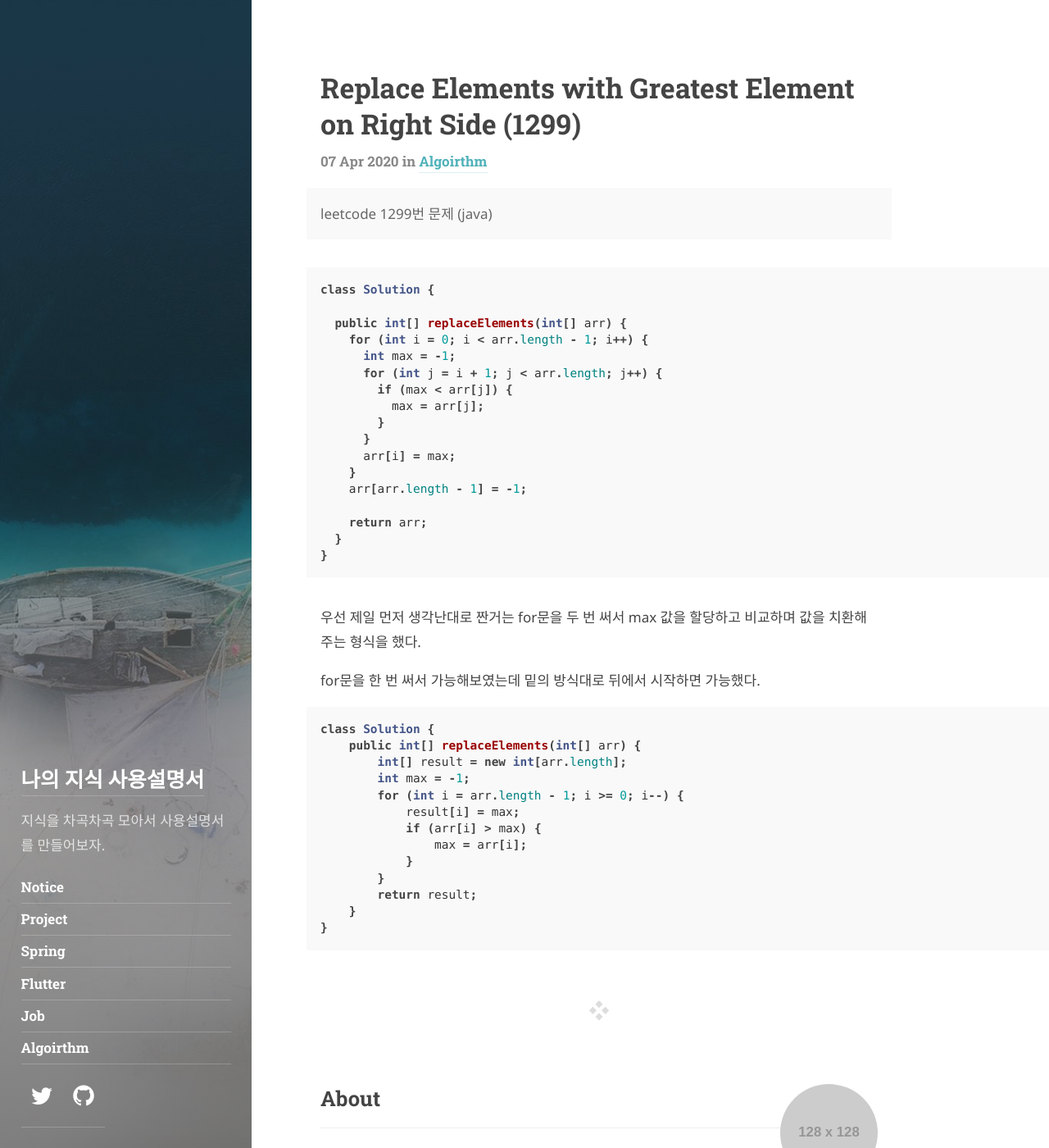
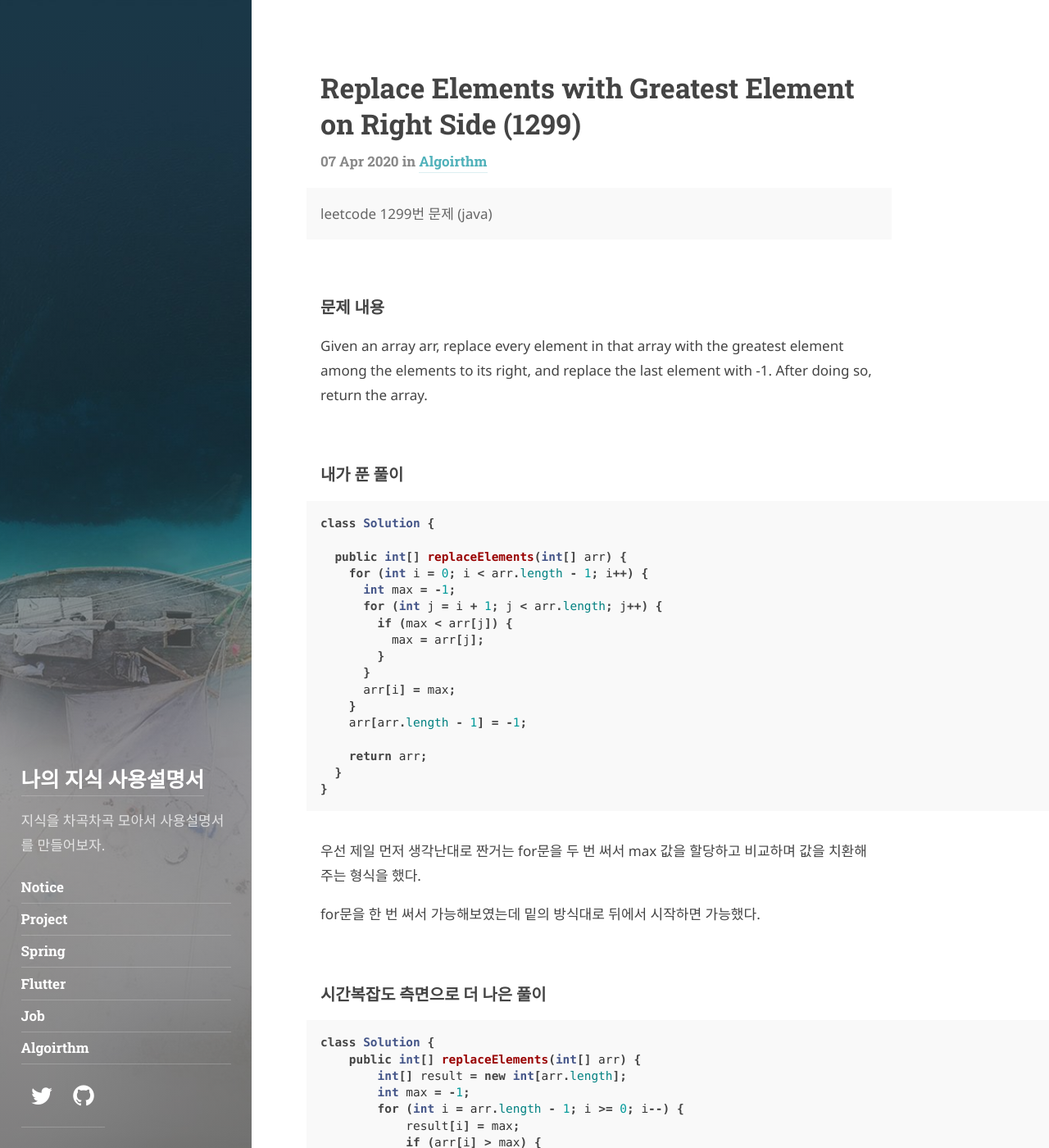
Before and after one commit to G-ONL/g-onl.github.io, a Jekyll site: the page built from _posts/2020-04-07-leetcode-1299.md, in a window 1280 px wide and 1400 px high. Shown: the whole window at 82% size. Built offline with Jekyll 4.4.1, drawn with Linux system fonts in a browser that asks for light colours; some web fonts are replaced; comment, search, counter and statistics services are not loaded.

Commit message:
Update 2020-04-07-leetcode-1299.md

```diff
--- a/_posts/2020-04-07-leetcode-1299.md
+++ b/_posts/2020-04-07-leetcode-1299.md
@@ -7,6 +7,12 @@ description: >
   leetcode 1299번 문제 (java)
 ---
 
+### 문제 내용
+
+Given an array arr, replace every element in that array with the greatest element among the elements to its right, and replace the last element with -1.
+After doing so, return the array.
+
+### 내가 푼 풀이
 
 ~~~java
 class Solution {
@@ -32,6 +38,8 @@ class Solution {
 
 for문을 한 번 써서 가능해보였는데 밑의 방식대로 뒤에서 시작하면 가능했다.
 
+### 시간복잡도 측면으로 더 나은 풀이
+
 ~~~java
 class Solution {
     public int[] replaceElements(int[] arr) {
```
